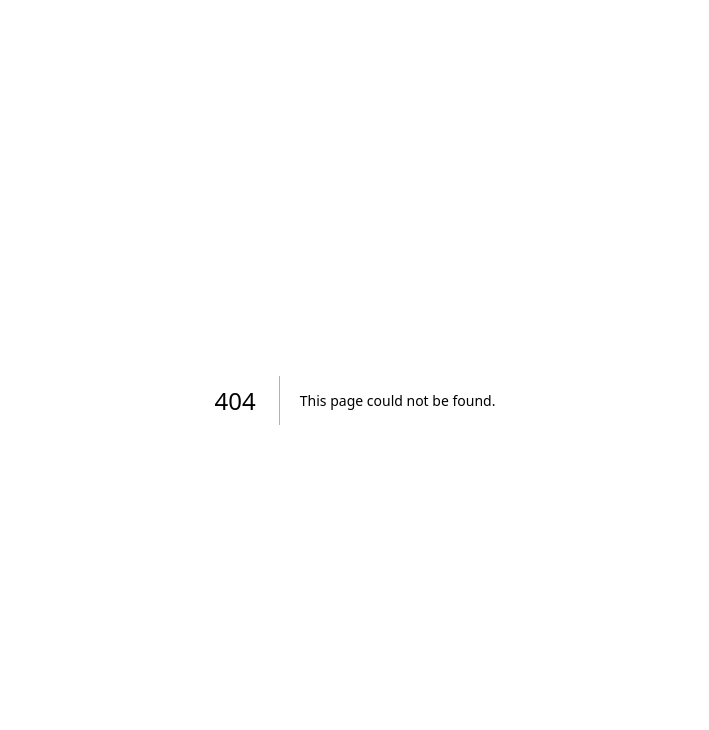
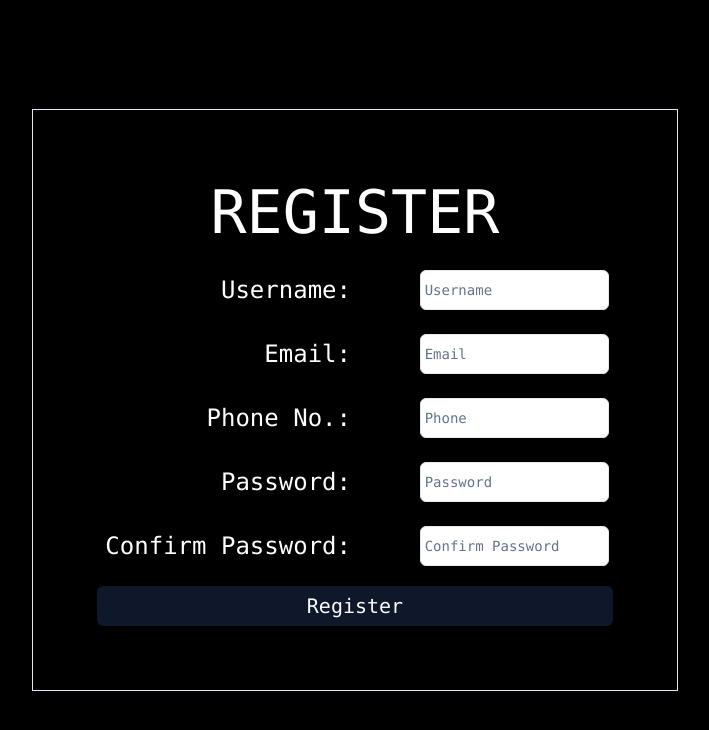
Before and after one commit to ryash072007/internship_app_ui, a Next.js app: page /signup in a window 1280 px wide. Before the commit this address had no page. Shown: the top 730 px of the page, without its empty margins (285-994 px from the left). Built offline with nearby package versions, Linux system fonts and the light colour scheme.

Commit message:
register done

```diff
--- a/app/(authentication)/login/page.tsx
+++ b/app/(authentication)/login/page.tsx
@@ -5,6 +5,8 @@ import { Button } from '@/components/ui/button'
 import { useForm, SubmitHandler } from "react-hook-form"
 import { z } from "zod";
 // import "./LoginPage.css"
+
+// username, email, phone number, password, confirm password
 
 const LoginFormData = z.object({
     Password: z.string().regex(RegExp("^(?=.*\\d)(?=.*[a-z])(?=.*[A-Z])(?=.*[a-zA-Z]).{8,}$"), "Invalid password"),
@@ -40,7 +42,8 @@ const LoginPage = () => {
                     Login
                 </title>
             </head>
-            <body  className='font-mono h-screen w-screen bg-black grid justify-center content-center'>
+            <body>
+                <div className='font-mono h-screen w-screen bg-black grid justify-center content-center'>
                     <div className='w-min text-center justify-center align-center'>
                         <div className='border flex flex-col p-14'>
                             <div className='HeadingContainer'>
@@ -50,11 +53,11 @@ const LoginPage = () => {
                                 <div className='HeadingsContainer'>
                                     <div className='p-2'>
                                         <span className='text-2xl text-white'>Username</span>
-                                    <Input type="text" className="" id="" placeholder='Username' {...register("Username")}/>
+                                        <Input type="text" className="" id="" placeholder='Username' {...register("Username")} />
                                     </div>
                                     <div className='p-2'>
                                         <span className='text-2xl text-white'>Password</span>
-                                    <Input type="password" className="" id="" placeholder='Password' {...register("Password")}/>
+                                        <Input type="password" className="" id="" placeholder='Password' {...register("Password")} />
                                     </div>
                                     <div className='p-2 flex flex-row justify-center'>
                                         <Button type="submit" className='text-xl p-4 m-2'>Log in</Button>
@@ -63,7 +66,7 @@ const LoginPage = () => {
                                 </div>
                             </form>
                         </div>
-                </div>
+                    </div></div>
             </body>
         </html>
     )
--- /dev/null
+++ b/app/(authentication)/signup/page.tsx
@@ -0,0 +1,92 @@
+"use client" // WHen using forms or usr interaction, use client
+import React from 'react'
+import { Input } from "@/components/ui/input"
+import { Button } from '@/components/ui/button'
+import { useForm, SubmitHandler } from "react-hook-form"
+import { z } from "zod";
+import { zodResolver } from '@hookform/resolvers/zod'
+
+// username, email, phone number, password, confirm password
+
+const LoginFormData = z.object({
+    Password: z.string().regex(RegExp("^(?=.*\\d)(?=.*[a-z])(?=.*[A-Z])(?=.*[a-zA-Z]).{8,}$"), "Invalid Password"),
+    Email: z.string().email("Invalid Email Format"),
+    Phone: z.string().regex(RegExp("^0?5[0-9]{8}$"), "Invalid Phone Number"),
+    Username: z.string().min(5, "Invalid Username"),
+    ConfirmPassword: z.string()
+}).required().refine((args) => args.Password === args.ConfirmPassword, {message:"Passwords do not match", path: ["ConfirmPassword"]})
+
+// https://github.com/Cyber-Square-Pro/cs-plane-ui/blob/main/components/forms/account/sign-up-form.tsx#L26
+
+const SignupPage = () => {
+
+    const {
+        register,
+        handleSubmit,
+        formState: { errors },
+    } = useForm({ resolver: zodResolver(LoginFormData), mode: "onChange" })
+
+    function onSubmit(data: any) {
+    }
+
+    return (
+        <html lang="en">
+            <head>
+                <meta charSet="UTF-8" />
+                <meta name="viewport" content="width=device-width, initial-scale=1.0" />
+                <title>
+                    Register
+                </title>
+            </head>
+            <body>
+                <div className='font-mono h-screen w-screen bg-black grid justify-center content-center'>
+                    <div className='w-min text-center justify-center align-center'>
+                        <div className='border flex flex-col p-14'>
+                            <div className='HeadingContainer'>
+                                <h1 className='text-6xl text-white p-4'>REGISTER</h1>
+                            </div>
+                            <form onSubmit={handleSubmit(onSubmit)} method="post" className='flex flex-col'>
+                                <div className='w-max'>
+                                    <div className='grid grid-cols-2 gap-y-3 p-3 justify-items-end'>
+
+                                        <span className='text-2xl text-white p-1'>Username:</span>
+                                        <Input type="text" className="p-1 w-max" id="" placeholder='Username' {...register("Username")} />
+                                    </div>
+                                    <span id='form-errors' className='text-red-600'>{errors.Username?.message?.toString()}</span>
+
+                                    <div className='grid grid-cols-2 gap-y-3 p-3 justify-items-end'>
+
+                                        <span className='text-2xl text-white p-1'>Email:</span>
+                                        <Input type="text" className="p-1 w-max" id="" placeholder='Email' {...register("Email")} />
+                                    </div>
+                                    <span id='form-errors' className='text-red-600'>{errors.Email?.message?.toString()}</span>
+                                    <div className='grid grid-cols-2 gap-y-3 p-3 justify-items-end'>
+
+                                        <span className='text-2xl text-white p-1'>Phone No.:</span>
+                                        <Input type="text" className="p-1 w-max" id="" placeholder='Phone' {...register("Phone")} />
+                                    </div>
+                                    <span id='form-errors' className='text-red-600'>{errors.Phone?.message?.toString()}</span>
+                                    <div className='grid grid-cols-2 gap-y-3 p-3 justify-items-end'>
+
+                                        <span className='text-2xl text-white p-1'>Password:</span>
+                                        <Input type="password" className="p-1 w-max" id="" placeholder='Password' {...register("Password")} />
+                                    </div>
+                                    <span id='form-errors' className='text-red-600'>{errors.Password?.message?.toString()}</span>
+                                    <div className='grid grid-cols-2 gap-y-3 p-3 justify-items-end'>
+
+                                        <span className='text-2xl text-white p-1'>Confirm Password:</span>
+                                        <Input type="password" className="p-1 w-max" id="" placeholder='Confirm Password' {...register("ConfirmPassword")} />
+                                    </div>
+                                    <span id='form-errors' className='text-red-600'>{errors.ConfirmPassword?.message?.toString()}</span>
+                                    {/* <Button type="submit" className='text-xl p-4 m-2'>Log in</Button> */}
+                                </div>
+                                <Button type="submit" className='text-xl p-4 m-2'>Register</Button>
+                            </form>
+                        </div>
+                    </div></div>
+            </body>
+        </html>
+    )
+}
+
+export default SignupPage
--- a/package.json
+++ b/package.json
@@ -9,6 +9,7 @@
     "lint": "next lint"
   },
   "dependencies": {
+    "@hookform/resolvers": "^3.9.0",
     "@radix-ui/react-slot": "^1.1.0",
     "class-variance-authority": "^0.7.0",
     "clsx": "^2.1.1",
```
Also changed, not shown: 1 other file (tests, documents, lock files or other folders). Lines whose indentation alone changed are shown as unchanged.
